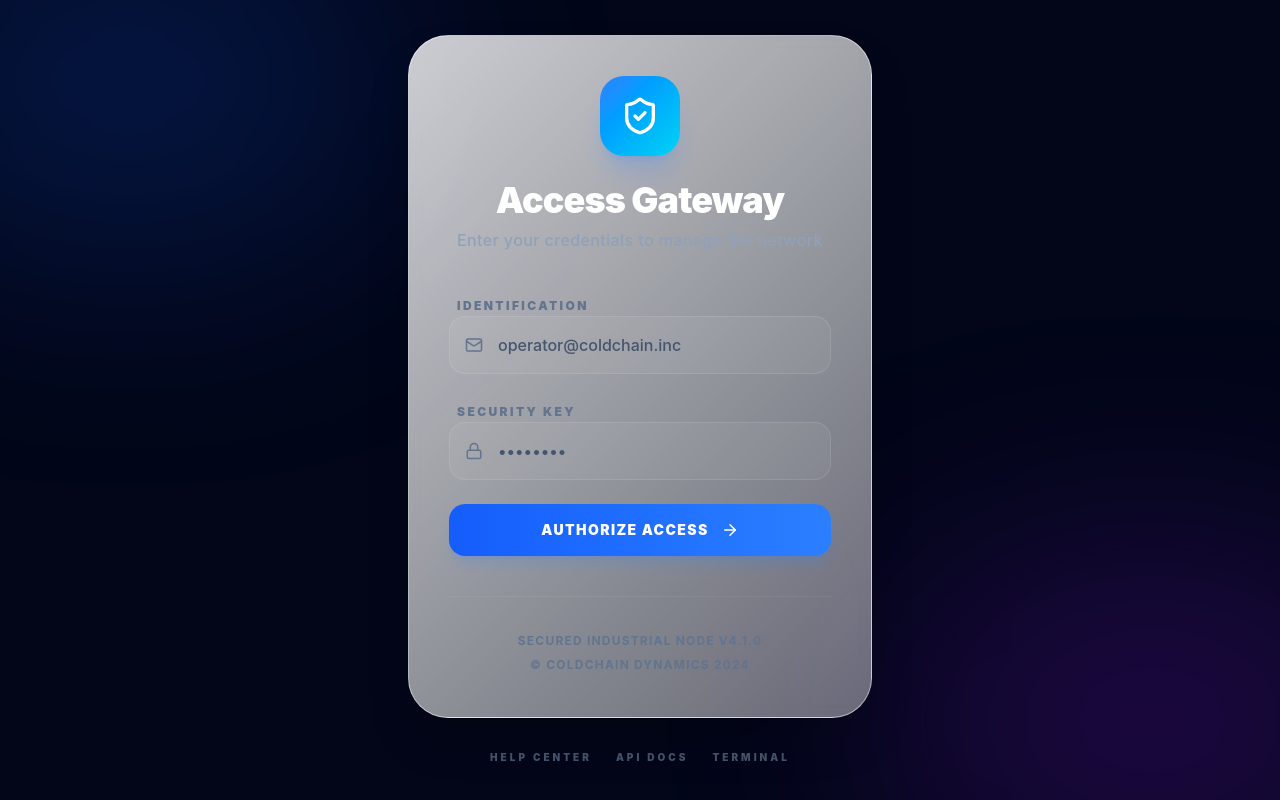
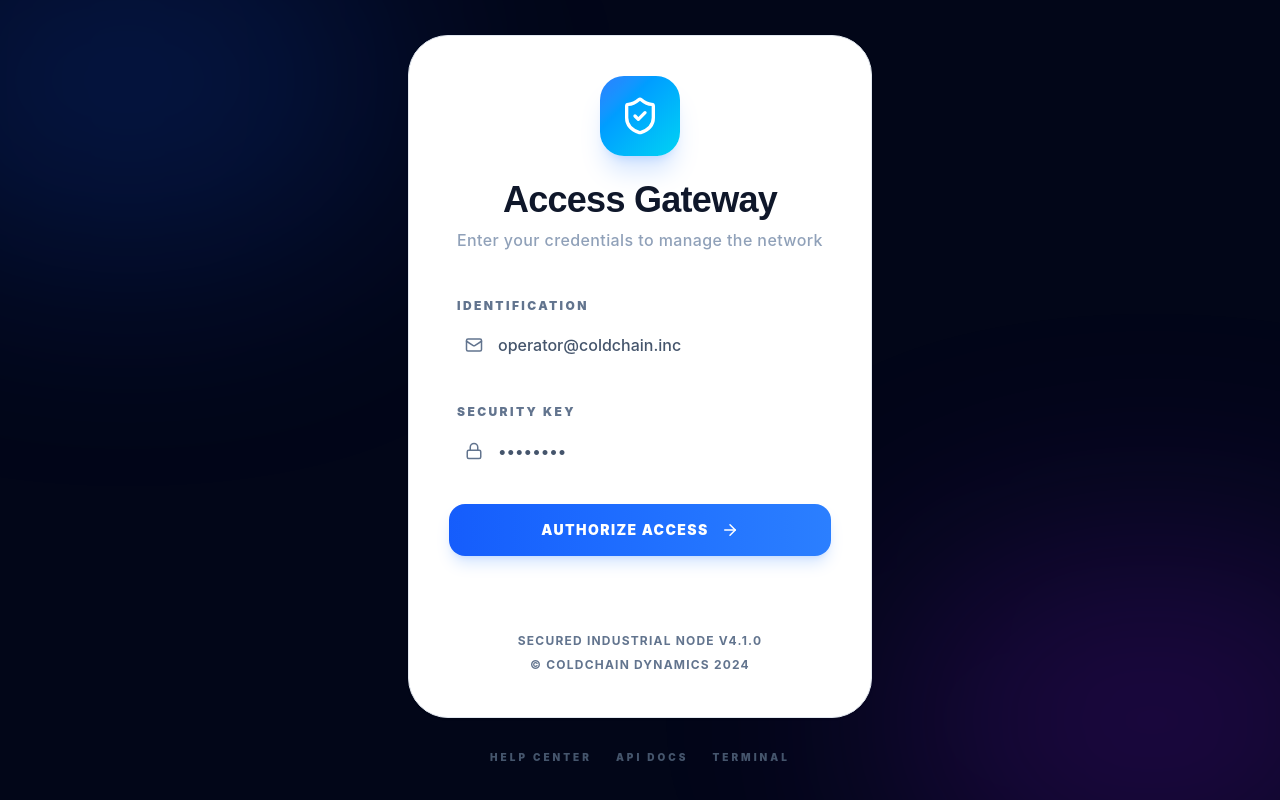
Before and after one commit to Muhammad-Owais-Warsi/iotservice-web, a React (Vite) app in the folder web/client/: page /login in a window 1280 px wide. Built offline with nearby package versions, Linux system fonts and the light colour scheme; no server answers.

Commit message:
quick update

```diff
--- a/web/client/src/index.css
+++ b/web/client/src/index.css
@@ -1,94 +1,96 @@
 @import "tailwindcss";
 
+@import url('https://fonts.googleapis.com/css2?family=Inter:wght@400;500;600;700&family=Outfit:wght@600;700;800&display=swap');
+
 @theme {
-    --color-brand-primary: #2563eb;
-    --color-brand-secondary: #7c3aed;
-    --color-brand-accent: #0891b2;
+    --color-brand-primary: #0f172a;
+    --color-brand-secondary: #475569;
+    --color-brand-accent: #2563eb;
 
-    --color-bg-deep: #f8fafc;
-    --color-bg-card: rgba(255, 255, 255, 0.8);
+    --color-text-primary: #0f172a;
+    --color-text-secondary: #334155;
+    --color-text-muted: #64748b;
+    --color-text-inverse: #ffffff;
 
+    --color-bg-main: #ffffff;
+    --color-bg-soft: #f8fafc;
+    --color-bg-card: #ffffff;
+
+    --font-heading: 'Outfit', sans-serif;
     --font-sans: 'Inter', system-ui, -apple-system, sans-serif;
 }
 
 :root {
     font-family: var(--font-sans);
-    background-color: var(--color-bg-deep);
-    color: #1e293b;
+    background-color: var(--color-bg-main);
+    color: var(--color-text-primary);
     -webkit-font-smoothing: antialiased;
     -moz-osx-font-smoothing: grayscale;
+}
+
+h1,
+h2,
+h3,
+h4,
+.font-heading {
+    font-family: var(--font-heading);
+    color: var(--color-text-primary);
+    letter-spacing: -0.02em;
 }
 
 body {
     margin: 0;
     min-height: 100vh;
-    background: radial-gradient(circle at top right, #f1f5f9, #f8fafc 50%);
+    background: radial-gradient(circle at 0% 0%, #f1f5f9 0%, #ffffff 100%);
     background-attachment: fixed;
 }
 
-/* Glassmorphism Utilities */
+/* Glassmorphism Utilities - Refined for Light Theme */
 .glass {
-    background: rgba(255, 255, 255, 0.7);
-    backdrop-filter: blur(12px);
-    -webkit-backdrop-filter: blur(12px);
-    border: 1px solid rgba(255, 255, 255, 0.3);
-    box-shadow: 0 8px 32px 0 rgba(0, 0, 0, 0.05);
-}
-
-.glass-dark {
-    background: rgba(255, 255, 255, 0.9);
-    backdrop-filter: blur(16px);
-    -webkit-backdrop-filter: blur(16px);
-    border: 1px solid rgba(0, 0, 0, 0.05);
+    background: rgba(255, 255, 255, 0.6);
+    backdrop-filter: blur(20px);
+    -webkit-backdrop-filter: blur(20px);
+    border: 1px solid rgba(255, 255, 255, 0.5);
+    box-shadow: 0 10px 40px -15px rgba(0, 0, 0, 0.05);
 }
 
 .glass-card {
-    background: linear-gradient(135deg, rgba(255, 255, 255, 0.8) 0%, rgba(255, 255, 255, 0.4) 100%);
-    backdrop-filter: blur(10px);
-    border: 1px solid rgba(255, 255, 255, 0.5);
-    transition: all 0.3s cubic-bezier(0.4, 0, 0.2, 1);
+    background: #ffffff;
+    border: 1px solid #e2e8f0;
+    box-shadow: 0 1px 3px 0 rgba(0, 0, 0, 0.05), 0 1px 2px 0 rgba(0, 0, 0, 0.03);
+    transition: all 0.5s cubic-bezier(0.4, 0, 0.2, 1);
 }
 
 .glass-card:hover {
-    background: linear-gradient(135deg, rgba(255, 255, 255, 0.9) 0%, rgba(255, 255, 255, 0.5) 100%);
-    border-color: rgba(37, 99, 235, 0.2);
+    border-color: #cbd5e1;
     transform: translateY(-2px);
-    box-shadow: 0 12px 40px -12px rgba(0, 0, 0, 0.1);
+    box-shadow: 0 10px 15px -3px rgba(0, 0, 0, 0.05), 0 4px 6px -2px rgba(0, 0, 0, 0.02);
 }
 
-/* Custom Scrollbar */
+/* Custom Scrollbar - Light Theme */
 ::-webkit-scrollbar {
-    width: 8px;
+    width: 10px;
 }
 
 ::-webkit-scrollbar-track {
-    background: #0f172a;
+    background: #f8fafc;
 }
 
 ::-webkit-scrollbar-thumb {
-    background: #1e293b;
-    border-radius: 4px;
+    background: #cbd5e1;
+    border-radius: 10px;
+    border: 2px solid #f8fafc;
 }
 
 ::-webkit-scrollbar-thumb:hover {
-    background: #334155;
+    background: #94a3b8;
 }
 
-/* Animate Pulse for live indicators */
-@keyframes glow {
-    0% {
-        box-shadow: 0 0 5px rgba(59, 130, 246, 0.2);
-    }
-
-    50% {
-        box-shadow: 0 0 20px rgba(59, 130, 246, 0.4);
-    }
-
-    100% {
-        box-shadow: 0 0 5px rgba(59, 130, 246, 0.2);
-    }
+/* Helper Class for Premium Text */
+.text-balance {
+    text-wrap: balance;
 }
 
-.glow-blue {
-    animation: glow 3s infinite ease-in-out;
+.tracking-tight-head {
+    letter-spacing: -0.025em;
 }
```
